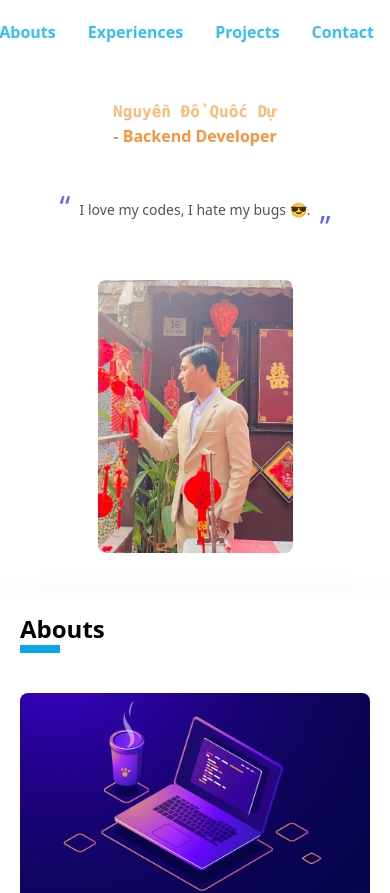
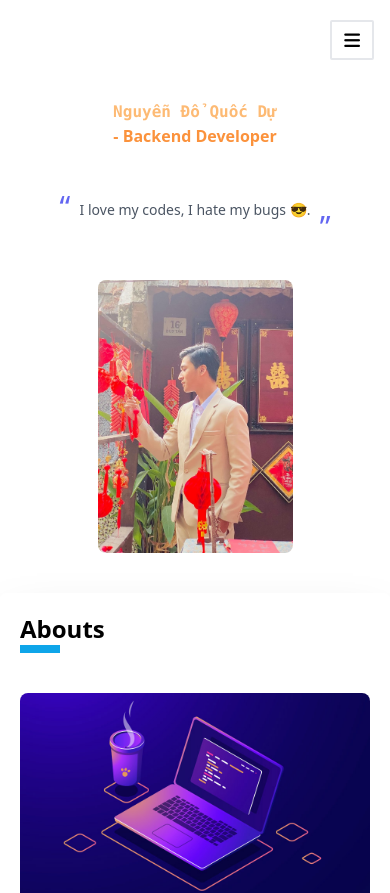
Before and after one commit to quocduvp/my-portfolio, a Next.js app: page / in a window 390 px wide. Shown: the top 893 px of the page. Built offline with nearby package versions, Linux system fonts and the light colour scheme.

Commit message:
Update reponsive navbars

```diff
--- /dev/null
+++ b/components/header/Menu.tsx
@@ -0,0 +1,54 @@
+import dynamic from 'next/dynamic'
+import { useEffect, useLayoutEffect, useState } from 'react'
+import PopupMenu from './PopupMenu'
+
+const Menus = [
+  {
+    label: 'Abouts',
+    id: 'Abouts',
+  },
+  {
+    label: 'Experiences',
+    id: 'Experiences',
+  },
+  {
+    label: 'Projects',
+    id: 'Projects',
+  },
+  {
+    label: 'Contact',
+    id: 'Contact',
+  },
+]
+
+const DynamicPopupMenu = dynamic(() => import('./PopupMenu'), {
+  ssr: false
+})
+
+const Menu = () => {
+  const scrollToDiv = (id: string) => {
+    const divElement: any = document.getElementById(id)
+    divElement.scrollIntoView({ behavior: 'smooth' })
+  }
+  return (
+    <div className="fixed left-0 right-0 z-40">
+      <div className="align-end mt-5 hidden flex-row justify-end md:flex">
+        {Menus.map((item, index) => {
+          return (
+            <div key={index} className="px-4">
+              <button
+                className="text-md font-bold text-sky-400 hover:text-black"
+                onClick={(e) => scrollToDiv(item.id)}
+              >
+                {item.label}
+              </button>
+            </div>
+          )
+        })}
+      </div>
+      <DynamicPopupMenu items={Menus} scrollToDiv={scrollToDiv} />
+    </div>
+  )
+}
+
+export default Menu
--- /dev/null
+++ b/components/header/PopupMenu.tsx
@@ -0,0 +1,72 @@
+import { useEffect, useState } from 'react'
+
+interface PopupMenuItemProps {
+  id: string
+  label: string
+}
+
+interface PopupMenuProps {
+  items: PopupMenuItemProps[]
+  scrollToDiv: (id: string) => void
+}
+
+const PopupMenu: React.FC<PopupMenuProps> = ({ items, scrollToDiv }) => {
+  const [isToggle, setToggle] = useState(false)
+
+  useEffect(() => {
+    window.addEventListener('resize', () => {
+      // setWidth(window.innerWidth);
+      if (window.innerWidth > 767) {
+        setToggle(false)
+      }
+    })
+  }, [isToggle])
+
+  const toggleMenu = (e: any) => {
+    e.preventDefault()
+    setToggle(!isToggle)
+  }
+
+  const scrollToDiv2 = (id: string) => {
+    scrollToDiv(id)
+    setToggle(false)
+  }
+  return (
+    <>
+      <div className="align-end mt-5 flex flex-row justify-end md:hidden">
+        <div className="px-4">
+          <button
+            onClick={toggleMenu}
+            className="rounded-sm border-2 py-1 px-3 text-lg transition duration-150 hover:scale-110"
+          >
+            <i className="fa-solid fa-bars"></i>
+          </button>
+        </div>
+      </div>
+
+      {isToggle ? (
+        <div className="z-100 fixed top-0 left-0 h-screen w-full bg-white opacity-90 md:hidden">
+          <div className="mt-10 flex h-screen flex-col items-center space-y-5">
+            <button onClick={(e) => setToggle(false)} className="border-2 px-3 py-1 fixed top-0 right-0 text-xl -translate-x-5 translate-y-5 rounded-sm transition duration-150 hover:scale-110 hover:bg-blue-500 hover:text-white hover:border-none">
+              <i className="fa-solid fa-xmark"></i>
+            </button>
+            {items.map((item, index) => {
+              return (
+                <div key={index} className="px-4">
+                  <button
+                    className="text-md font-bold text-sky-400 hover:text-black"
+                    onClick={(e) => scrollToDiv2(item.id)}
+                  >
+                    {item.label}
+                  </button>
+                </div>
+              )
+            })}
+          </div>
+        </div>
+      ) : null}
+    </>
+  )
+}
+
+export default PopupMenu
--- a/components/main/Main.tsx
+++ b/components/main/Main.tsx
@@ -1,7 +1,7 @@
 import Abouts from './Abouts'
 import Content from './Content'
 import Experiences from './Experiences'
-import Menu from './Menu'
+import Menu from '../header/Menu'
 import Project from './Projects'
 
 
--- a/components/main/Menu.tsx
+++ /dev/null
@@ -1,43 +0,0 @@
-const Menus = [
-    {
-        label: "Abouts",
-        id: "Abouts"
-    },
-    {
-        label: "Experiences",
-        id: "Experiences"
-    },
-    {
-        label: "Projects",
-        id: "Projects"
-    },
-    {
-        label: "Contact",
-        id: "Contact"
-    }
-]
-
-const Menu = () => {
- const scrollToDiv = (id: string) => {
-    const divElement: any = document.getElementById(id);
-    divElement.scrollIntoView({ behavior: 'smooth' });
- }
-  return (
-    <div className="fixed left-0 right-0 z-40">
-      <div className="align-end mt-5 flex flex-row justify-end">
-        {Menus.map((item, index) => {
-          return (
-            <div
-              key={index}
-              className="px-4"
-            >
-              <button className="text-md font-bold text-sky-400 hover:text-black" onClick={(e) => scrollToDiv(item.id)}>{item.label}</button>
-            </div>
-          )
-        })}
-      </div>
-    </div>
-  )
-}
-
-export default Menu
--- a/pages/index.tsx
+++ b/pages/index.tsx
@@ -1,5 +1,5 @@
 import Head from 'next/head'
-import Footer from '../components/main/Footer'
+import Footer from '../components/footer/Footer'
 import Main from '../components/main/Main'
 
 export default function Home() {
```
Also changed, not shown: components/footer/Footer.tsx (renamed from components/main/Footer.tsx).
